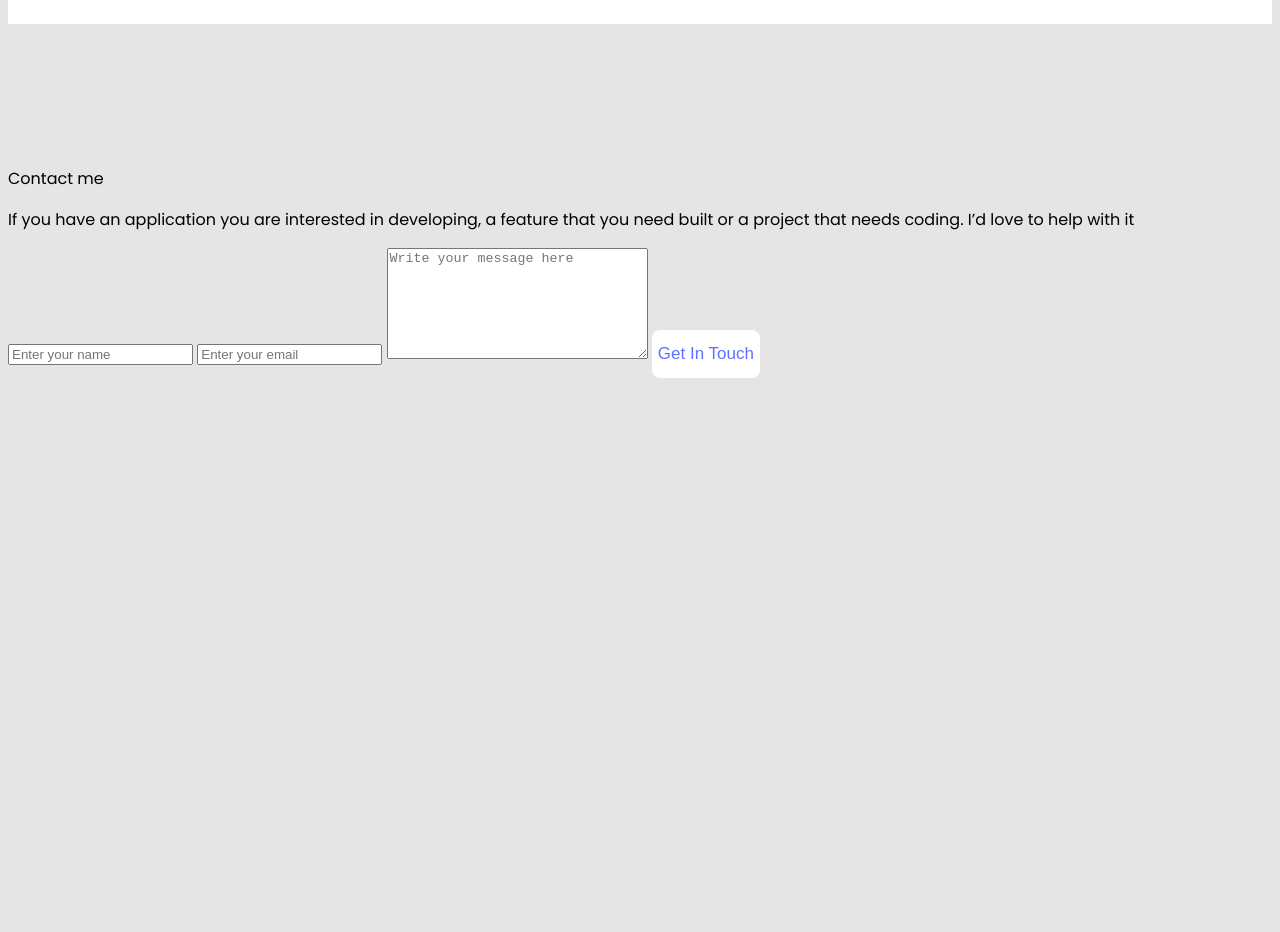
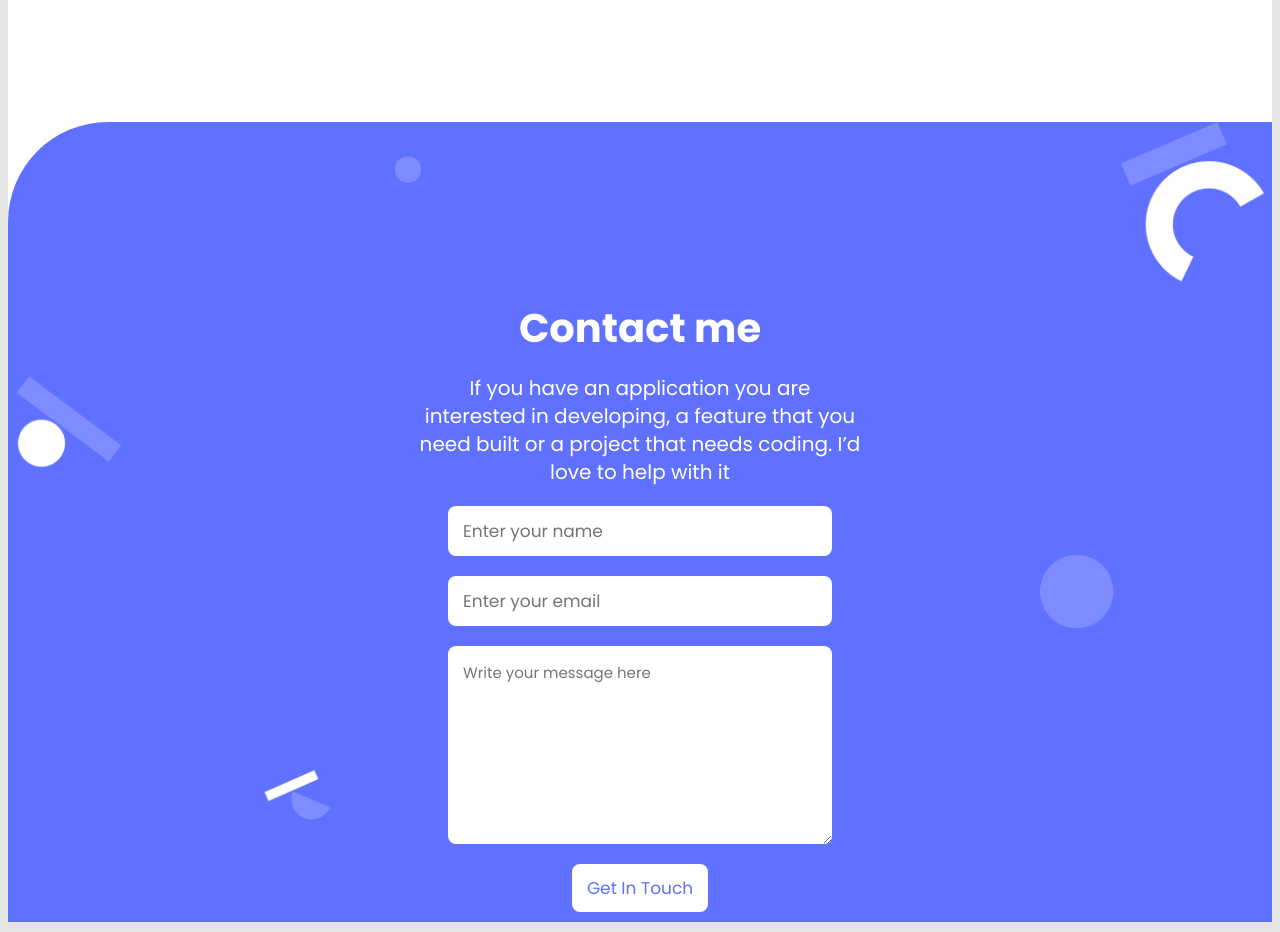
Before and after one commit to frempongdev/Personal-Portfolio, a plain HTML site: page index.html in a window 1280 px wide. Shown: the part 4233-5165 px from the top of the page. Before the commit the page ends 4619 px from the top, so only its background shows below. Drawn offline with Linux system fonts and the light colour scheme.

Commit message:
Finalize CSS Styling for Desktop version.

```diff
--- a/style.css
+++ b/style.css
@@ -747,13 +747,13 @@
     background-image: none;
     width: 100%;
     height: 60vh;
-
     display: grid;
     grid-template-columns: 1fr 1.5fr;
     align-items: center;
     justify-content: flex-start;
     border-bottom-left-radius: 0px;
-    margin-bottom: 142px;
+    margin-bottom: -2px;
+    padding-bottom: 100px;
   }
 
   .about-container {
@@ -892,4 +892,80 @@
     padding-top: 3%;
     padding-bottom: 3%;
   }
+
+  /* CONATCT SECTION STARTS HERE ------------------------------------------------------------------------------------------- */
+
+  .forms-section {
+    background-color: white;
+    height: 100vh;
+  }
+
+  .footer-container {
+    background-color: #6070ff;
+    background-image: url(assets/desktop/contact\ form\ background\ shapes.png);
+    background-size: contain;
+    background-repeat: no-repeat;
+    border-top-left-radius: 100px;
+    width: 100%;
+    height: 100%;
+  }
+
+  .contact-info {
+    padding-top: 180px;
+    display: flex;
+    flex-direction: column;
+    align-items: center;
+  }
+
+  .contact-info header {
+    color: white;
+    font-size: 40px;
+    line-height: 52px;
+    font-weight: 700;
+    align-self: center;
+  }
+
+  .contact-info p {
+    color: white;
+    font-size: 20px;
+    font-weight: 400;
+    line-height: 28px;
+    text-align: center;
+    padding-left: 40px;
+    padding-right: 40px;
+    width: 35%;
+  }
+
+  .forms-container form {
+    display: flex;
+    flex-direction: column;
+    align-items: center;
+    font-family: 'Poppins', sans-serif;
+  }
+
+  .forms-container form > * {
+    margin-bottom: 20px;
+    padding: 15px;
+    font-family: 'Poppins', sans-serif;
+  }
+
+  .forms-container form input {
+    border-radius: 8px;
+    border: none;
+    width: 28%;
+    font-size: 17px;
+    font-weight: 400;
+    line-height: 20px;
+    color: #172b4d;
+  }
+
+  .forms-container form textarea {
+    border-radius: 8px;
+    border: none;
+    width: 28%;
+    font-size: 15px;
+    font-weight: 400;
+    line-height: 24px;
+    color: #b3bac5;
+  }
 }
```
Also changed, not shown: assets/desktop/contact form background shapes.png (added).
